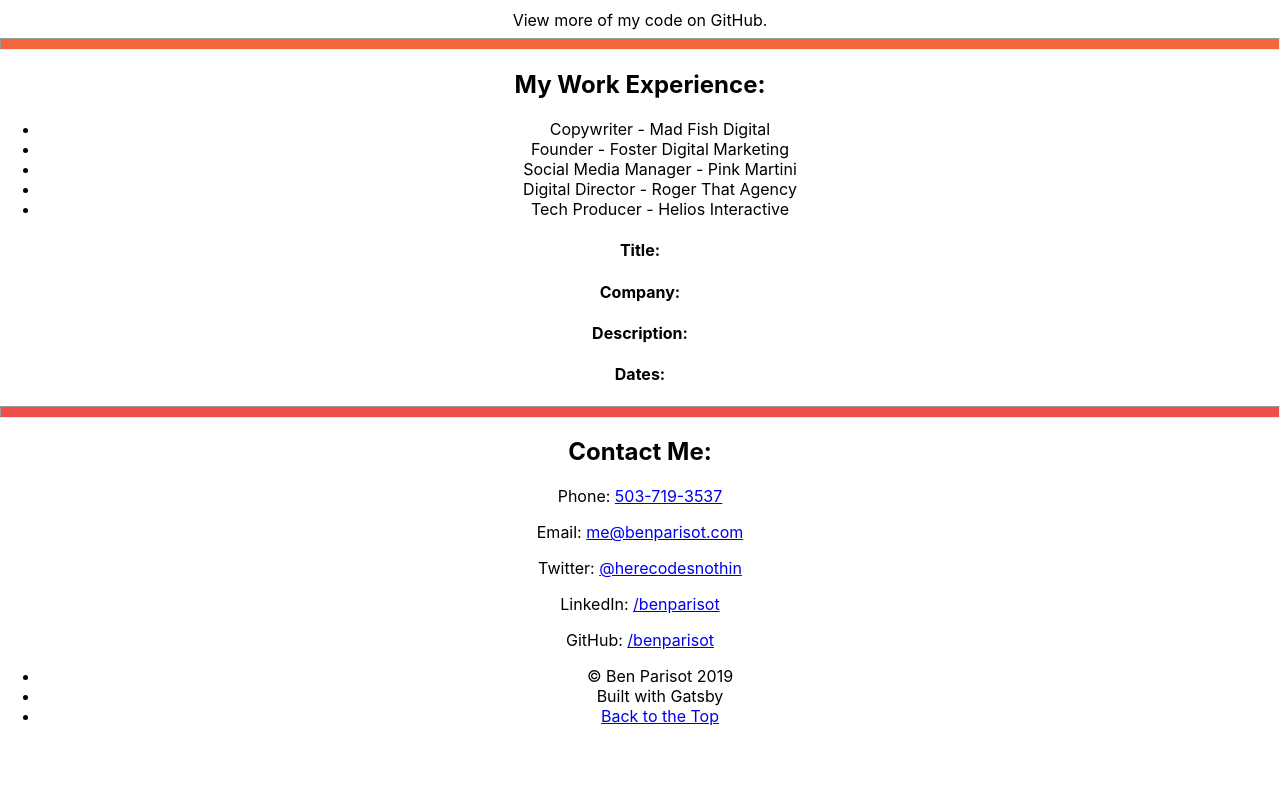
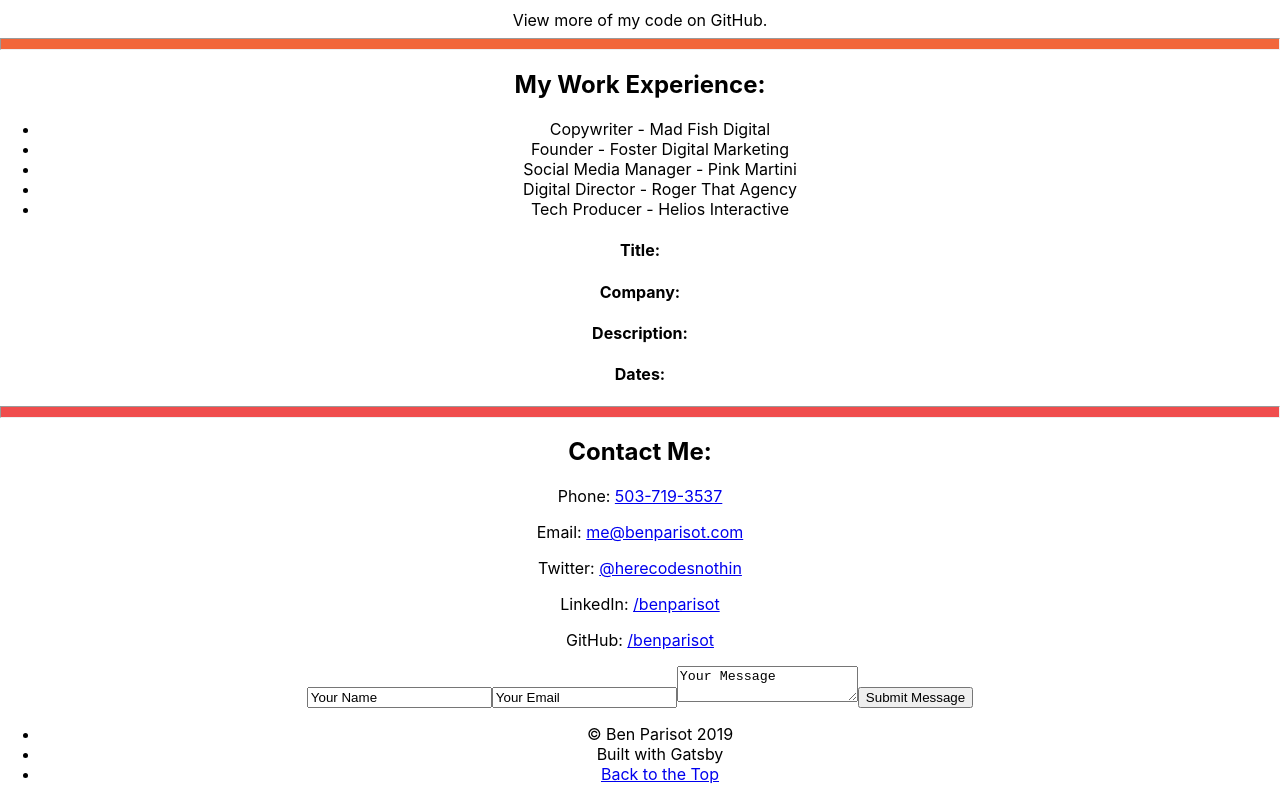
Before and after one commit to BenParisot/portfolio-site, a React (Create React App) app: page / in a window 1280 px wide. Shown: the part 3913-4713 px from the top of the page. Before the commit the page ends 4655 px from the top, so only its background shows below. Built offline with nearby package versions, Linux system fonts and the light colour scheme.

Commit message:
add contact form to contact component

```diff
--- a/public/index.html
+++ b/public/index.html
@@ -24,7 +24,9 @@
   </head>
   <body>
     <noscript>You need to enable JavaScript to run this app.</noscript>
+
     <div id="root"></div>
+
     <!--
       This HTML file is a template.
       If you open it directly in the browser, you will see an empty page.
--- a/src/components/Contact.js
+++ b/src/components/Contact.js
@@ -12,6 +12,12 @@ export default function Contact() {
                     <p><span className="contact-method">LinkedIn:</span> <a href="https://www.linkedin.com/in/benparisot/" target="blank">/benparisot</a></p>
                     <p><span className="contact-method">GitHub:</span> <a href="https://github.com/benparisot" target="blank">/benparisot</a></p>
                 </section>
+                <form name="contact" method="POST" data-netlify="true">
+                    <input type="text" name="name" defaultValue="Your Name" />
+                    <input type="text" name="email" defaultValue="Your Email" />
+                    <textarea name="message" defaultValue="Your Message" />
+                    <button type="submit">Submit Message</button>
+                </form>
             </section>
         </section>
     )
```
